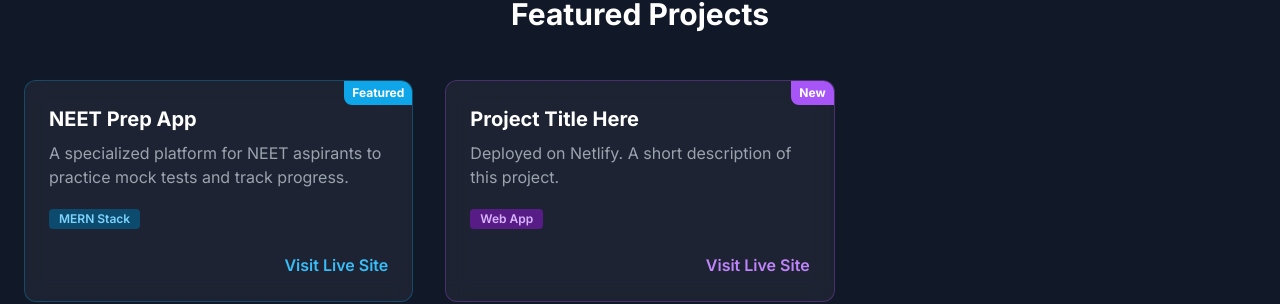
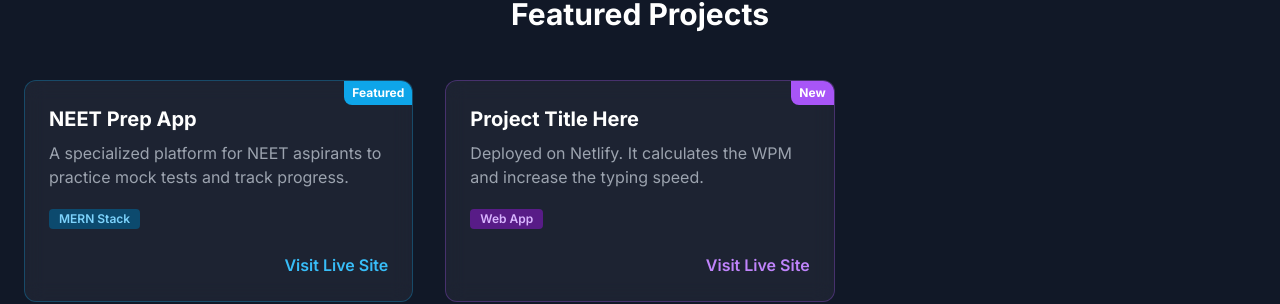
Before and after one commit to hari04-157/portfolio, a plain HTML site: page index.html in a window 1280 px wide. Shown: the part 3075-3379 px from the top of the page. Drawn offline with nearby package versions, Linux system fonts and the light colour scheme; no server answers; some icons are missing.

Commit message:
Updated portfolio code

```diff
--- a/index.html
+++ b/index.html
@@ -366,7 +366,7 @@
                     <div class="glass-effect rounded-xl p-6 flex flex-col hover:-translate-y-2 transition-transform duration-300 border border-purple-500/30 relative overflow-hidden">
                         <div class="absolute top-0 right-0 bg-purple-500 text-white text-xs font-bold px-2 py-1 rounded-bl-lg">New</div>
                         <h3 class="text-xl font-bold text-white">Project Title Here</h3>
-                        <p class="text-gray-400 mt-2 flex-grow">Deployed on Netlify. A short description of this project.</p>
+                        <p class="text-gray-400 mt-2 flex-grow">Deployed on Netlify. It calculates the WPM and increase the typing speed.</p>
                         <div class="mt-4"><span class="inline-block bg-purple-900 text-purple-300 text-xs font-semibold mr-2 px-2.5 py-0.5 rounded">Web App</span></div>
                         <div class="mt-6 flex justify-end space-x-4">
                             <a href="https://curious-pithivier-371853.netlify.app/" target="_blank" class="text-purple-400 hover:text-purple-300 flex items-center gap-1 font-semibold"><i data-lucide="external-link" class="w-4 h-4"></i> Visit Live Site</a>
```
